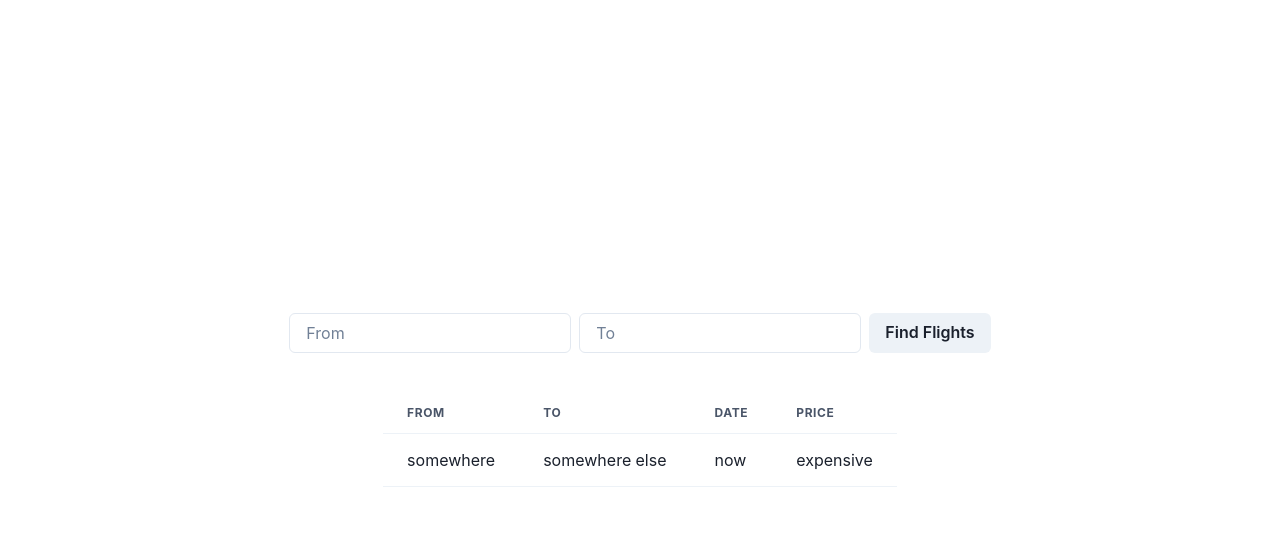
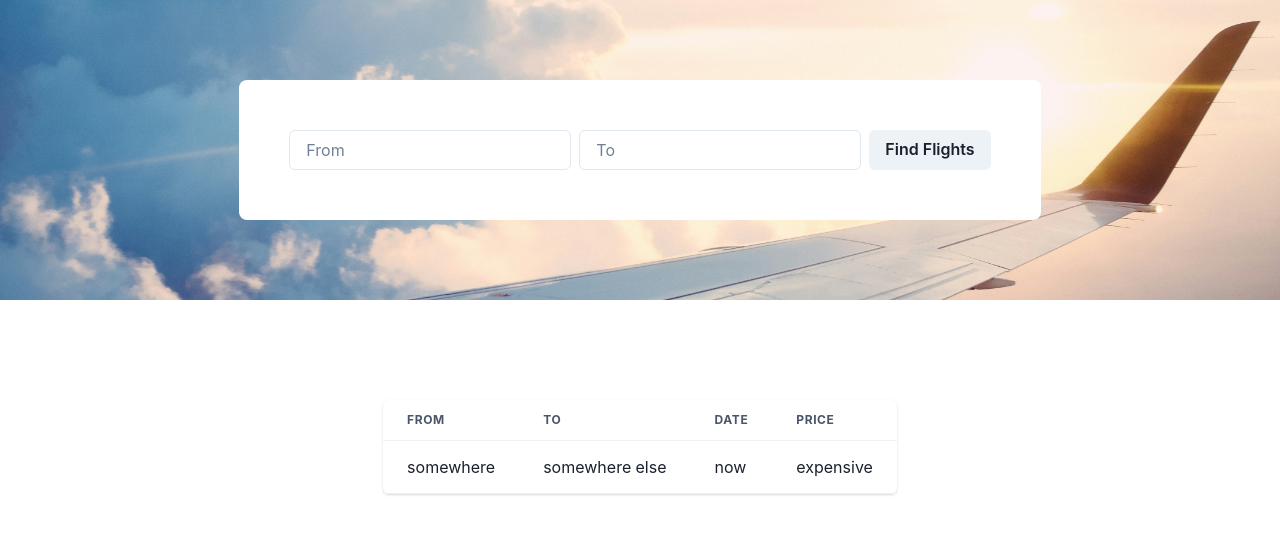
Before and after one commit to coding-z/Traveller, a Next.js app: page / in a window 1280 px wide. Shown: the top 534 px of the page. Built offline with nearby package versions, Linux system fonts and the light colour scheme.

Commit message:
Add background image

```diff
--- a/app/page.tsx
+++ b/app/page.tsx
@@ -1,14 +1,16 @@
-import { Button, HStack, Input, VStack } from "@chakra-ui/react";
+import { Button, Flex, HStack, Input, VStack } from "@chakra-ui/react";
 import FlightTable from "../components/FlightTable";
 
 export default function Page() {
   return (
-    <VStack spacing={10}>
-      <HStack>
-        <Input w="min" placeholder="From" />
-        <Input w="min" placeholder="To" />
-        <Button w="min">Find Flights</Button>
-      </HStack>
+    <VStack w="full" h="full" spacing={100}>
+      <Flex w="full" h={300} bgImage="url('/aircraft-background-image.jpg')" bgSize="cover" bgPosition="center" justifyContent="center" alignItems="center">
+        <HStack bgColor="white" p={50} borderRadius="lg">
+          <Input w="min" placeholder="From" />
+          <Input w="min" placeholder="To" />
+          <Button w="min">Find Flights</Button>
+        </HStack>
+      </Flex>
       <FlightTable />
     </VStack>
   );
--- a/components/FlightTable.tsx
+++ b/components/FlightTable.tsx
@@ -1,7 +1,8 @@
-import { Table, TableContainer, Tbody, Td, Th, Thead, Tr } from "@chakra-ui/react";
+import { Card, Table, TableContainer, Tbody, Td, Th, Thead, Tr } from "@chakra-ui/react";
 
 export default function FlightTable() {
   return (
+    <Card>
       <TableContainer>
         <Table variant="simple">
           <Thead>
@@ -22,5 +23,6 @@ export default function FlightTable() {
           </Tbody>
         </Table>
       </TableContainer>
+    </Card>
   );
 }
```
Also changed, not shown: public/aircraft-background-image.jpg (added). Lines whose indentation alone changed are shown as unchanged.
